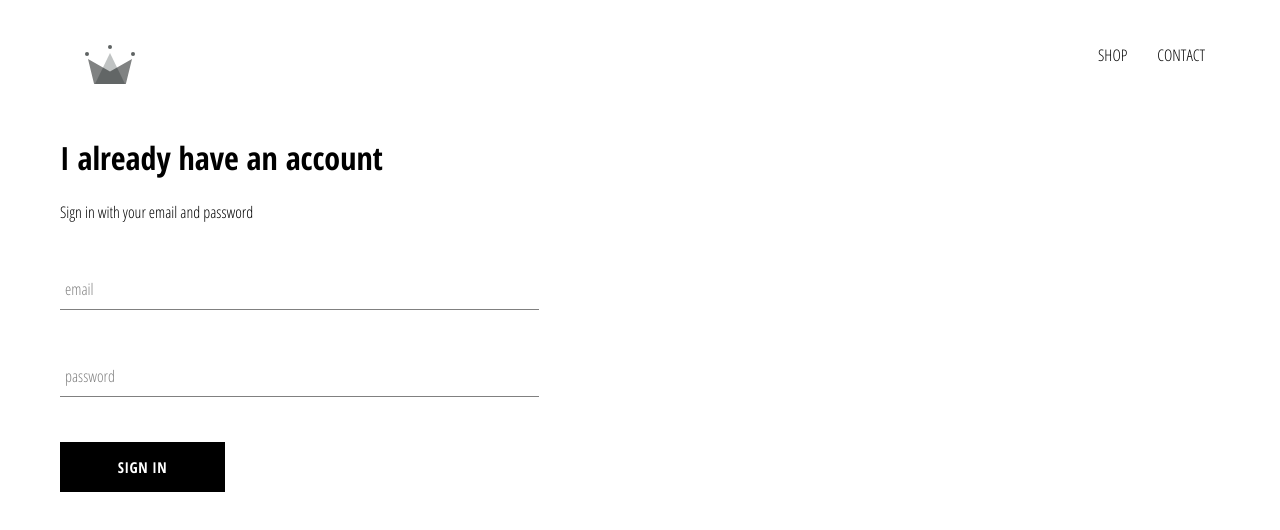
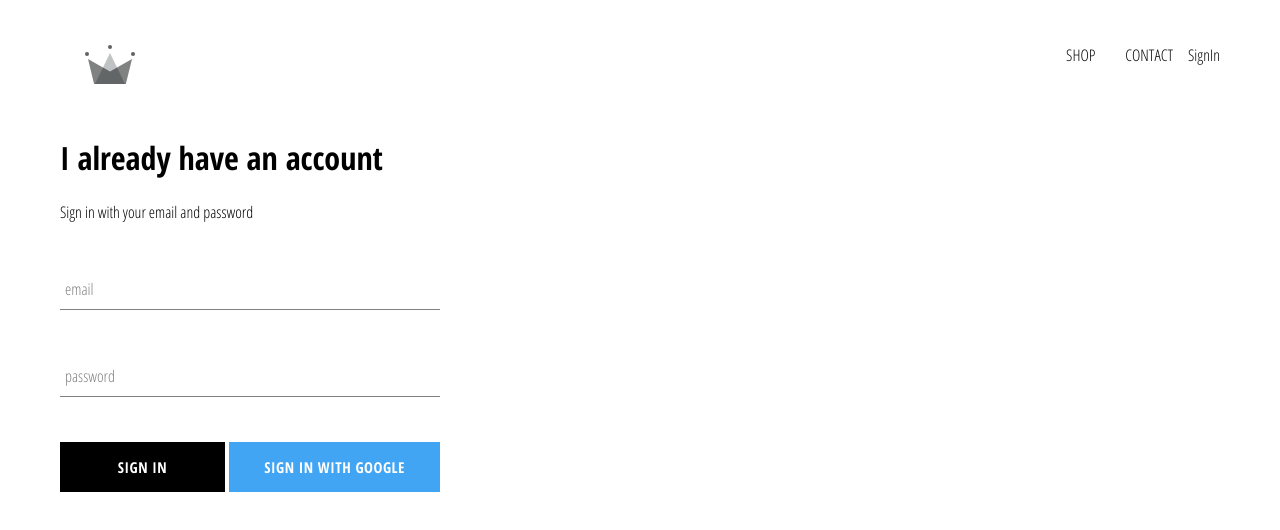
Before and after one commit to abdallahSQaradeh/E-Commerce, a React (Create React App) app: page /crwn/signin-signup in a window 1280 px wide. Shown: the top 530 px of the page. Built offline with nearby package versions, Linux system fonts and the light colour scheme; no server answers.

Commit message:
integreated firebase into application, created sign-in-page with sign in component, and sign in with google

```diff
--- a/src/App.css
+++ b/src/App.css
@@ -6,3 +6,6 @@ a{
   text-decoration: none;
   color:#000;
 }
+*{
+  box-sizing: border-box;
+}
--- a/src/App.js
+++ b/src/App.js
@@ -1,14 +1,20 @@
-
+import React from 'react'
 import './App.css';
 import HomePage from "./pages/homepage/homepage.component"
 import {Route, Switch} from 'react-router-dom'
 import ShopPage from "./pages/shoppage/shoppage.component"
 import SignInSignUp from "./pages/sign-in-page#sign-up-page/sign-in#sign-up.component"
 import Header from "./components/header/header.component"
-function App() {
-  return (
-    <div className="App">
-      <Header/>
+import {auth} from "./firebase/firebase.utils"
+class App extends React.Component {
+
+  state = {
+    currentUser:null
+  }
+  render(){
+
+    return <div className="App">
+      <Header currentUser = { this.state.currentUser}/>
       <Switch>
           <Route exact path="/" component={HomePage}/>
           <Route path="/shop" component={ShopPage}/>
@@ -16,7 +22,21 @@ function App() {
       </Switch>
 
     </div>
-  );
+
+  }
+  unSubscribeFromAuth = null;
+  componentDidMount() {
+
+    this.unSubscribeFromAuth = auth.onAuthStateChanged(user=> {
+      this.setState({currentUser:user})
+      console.log(user)
+    })
+
+  }
+
+  componentWillUnmount(){
+    this.unSubscribeFromAuth();
+  }
 }
 
 export default App;
--- a/src/components/custom-button/custom-button.component.jsx
+++ b/src/components/custom-button/custom-button.component.jsx
@@ -1,9 +1,9 @@
 import React from 'react';
 import  "./custom-button.style.scss"
-const customButton = ({children, ...otherprops})=>
+const customButton = ({children,isGoogleSignIn, ...otherprops})=>
 {
     return (
-        <button className="custom-button" {...otherprops}>
+        <button className={`${isGoogleSignIn? 'google-sign-in':''} custom-button`} {...otherprops}>
             {children}
         </button>
     );
--- a/src/components/custom-button/custom-button.style.scss
+++ b/src/components/custom-button/custom-button.style.scss
@@ -19,4 +19,13 @@
       color: black;
       border: 1px solid black;
     }
+    &.google-sign-in{
+      background-color: #42a5f4;
+      color:white;
+      &:hover{
+
+          background-color: #357ae8;
+          border: none;;
+      }
+    }
   }
--- a/src/components/header/header.component.jsx
+++ b/src/components/header/header.component.jsx
@@ -2,7 +2,8 @@ import React from 'react'
 import "./header.style.scss"
 import {ReactComponent as Logo} from "../../assets/4.3 crown.svg.svg"
 import {Link} from "react-router-dom"
-const header = (props)=>
+import {auth} from '../../firebase/firebase.utils'
+const header = ({currentUser})=>
 {
 
     return <div className="header">
@@ -12,6 +13,8 @@ const header = (props)=>
         <div className="options">
             <Link to="/shop" className="option">SHOP</Link>
             <Link to="/contact" className="option">CONTACT</Link>
+            {currentUser?<div className="option" onClick={()=>auth.signOut()}>SignOut</div>
+            :<Link to="signin-signup">SignIn</Link>}
 
         </div>
     </div>
--- a/src/components/header/header.style.scss
+++ b/src/components/header/header.style.scss
@@ -20,6 +20,7 @@
     }
     .option{
         padding:10px 15px;
+        cursor: pointer;
 
     }
 }
--- a/src/components/sign-in/sign-in.component.jsx
+++ b/src/components/sign-in/sign-in.component.jsx
@@ -2,6 +2,7 @@ import React,{Component} from 'react';
 import "./sign-in.style.scss"
 import FormInput from "../form-input/form-input.component"
 import CustomButton from "../custom-button/custom-button.component"
+import {signInwithGoogle} from "../../firebase/firebase.utils"
 class signIn extends Component{
 
     state={
@@ -32,8 +33,13 @@ this.setState((prevState,prevProps)=>
 
             <FormInput label="password" changeHandler={this.changeHandler} type="password" name="password" value={this.state.password} required/>
 
+            <div className="buttons">
             <CustomButton type="submit" >SIGN IN</CustomButton>
-        </form>
+            <CustomButton isGoogleSignIn onClick={signInwithGoogle} >SIGN IN With Google</CustomButton>
+
+
+            </div>
+             </form>
         </div>
     }
 }
--- a/src/components/sign-in/sign-in.style.scss
+++ b/src/components/sign-in/sign-in.style.scss
@@ -1,9 +1,13 @@
 .sign-in{
-    width:40%;
+    width:380px;
     display:flex;
     flex-direction: column;
 
     .title{
         margin:10px 0px;
     }
+    .buttons{
+        display:flex;
+        justify-content: space-between;
+    }
 }
--- /dev/null
+++ b/src/firebase/firebase.utils.js
@@ -0,0 +1,24 @@
+import firebase  from 'firebase/app'
+import 'firebase/auth'
+import 'firebase/firestore'
+const config = {
+    apiKey: "AIzaSyBfic-B2eMchNVaT5NG2vOAmeRSr22fZZk",
+    authDomain: "ecomerce-281e3.firebaseapp.com",
+    databaseURL: "https://ecomerce-281e3.firebaseio.com",
+    projectId: "ecomerce-281e3",
+    storageBucket: "ecomerce-281e3.appspot.com",
+    messagingSenderId: "519645733101",
+    appId: "1:519645733101:web:4a840e2f6423d65cdeece4",
+    measurementId: "G-T5QDRVY1KX"
+};
+
+firebase.initializeApp(config);
+
+export const auth = firebase.auth();
+export const firestore = firebase.firestore();
+
+const provider = new firebase.auth.GoogleAuthProvider();//
+provider.setCustomParameters({prompt:'select_account'});//we want always tigger google popup when ever we use googleauthprovider for auth and sign in
+export const signInwithGoogle = ()=> auth.signInWithPopup(provider);//to sign with google popups
+
+export default firebase;
```
Also changed, not shown: 1 other file (tests, documents, lock files or other folders).
